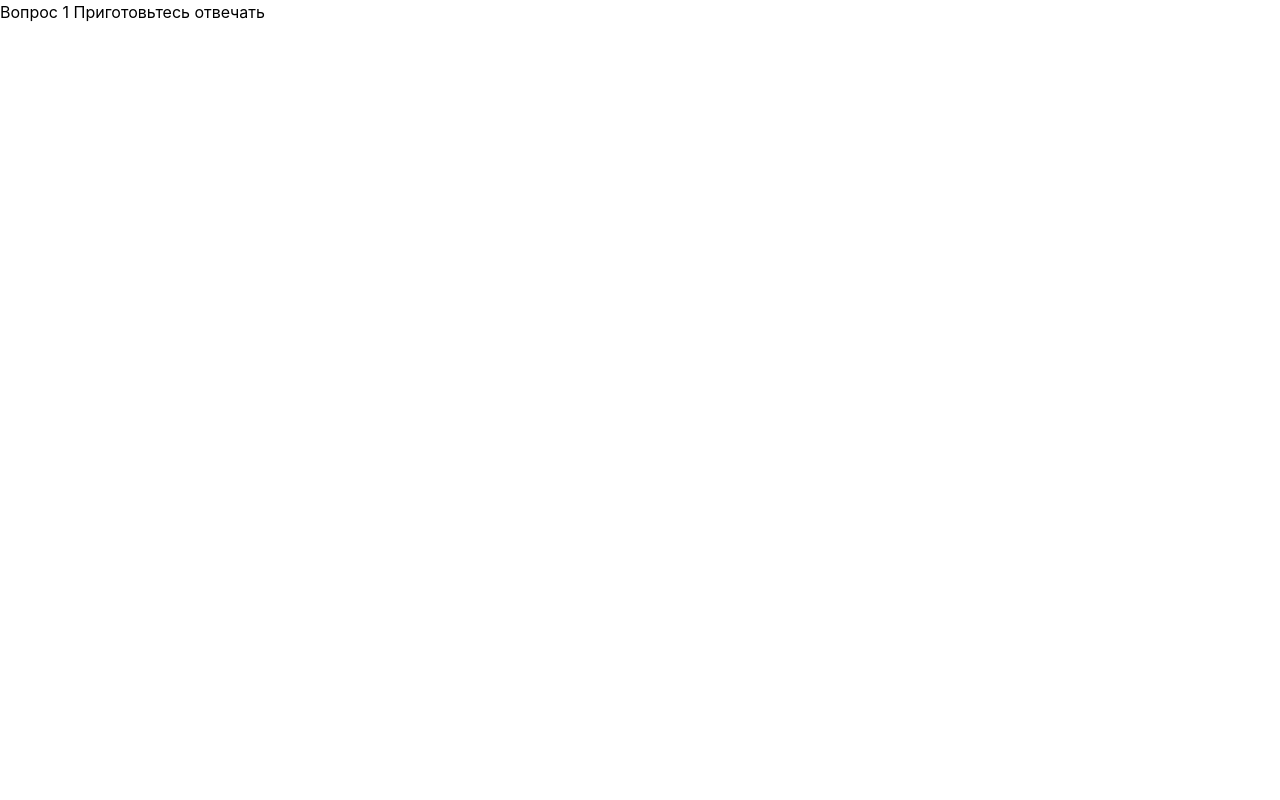
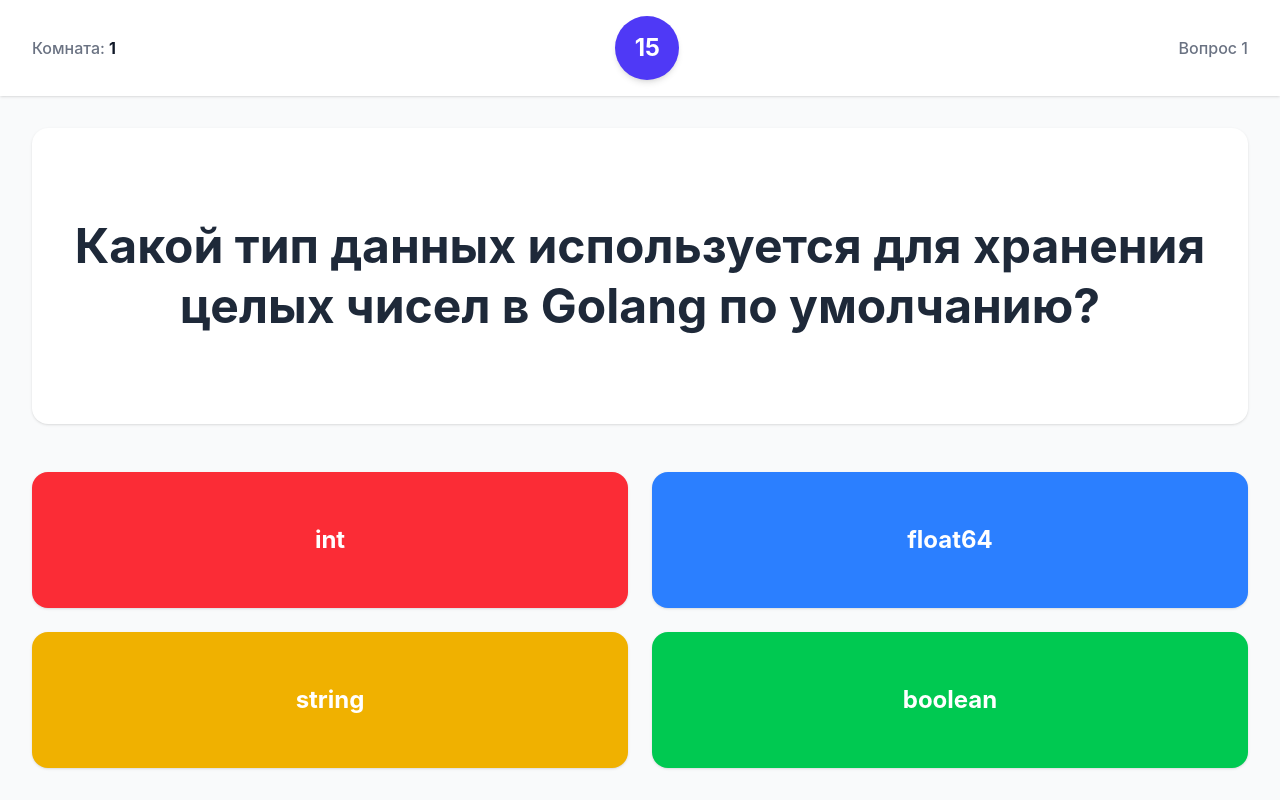
Before and after one commit to h4rdstr1ke/GoQuiz, a React (Vite) app in the folder frontend/: page /quiz/1 in a window 1280 px wide. Built offline with nearby package versions, Linux system fonts and the light colour scheme.

Commit message:
feat: QuizPage UI

```diff
--- a/frontend/src/pages/Quiz.tsx
+++ b/frontend/src/pages/Quiz.tsx
@@ -1,8 +1,125 @@
+import { useState, useEffect } from 'react';
+import { useParams, useNavigate } from 'react-router-dom';
+
+type Role = 'organizer' | 'participant';
+
 export const Quiz = () => {
+    const { roomCode } = useParams<{ roomCode: string }>();
+    const navigate = useNavigate();
+
+    // --- Моковое состояние ---
+
+    const [role] = useState<Role>('participant');
+    const [timeLeft, setTimeLeft] = useState(20);
+    const [selectedOption, setSelectedOption] = useState<string | null>(null);
+
+    // Заглушка текущего вопроса
+    const currentQuestion = {
+        number: 1,
+        text: "Какой тип данных используется для хранения целых чисел в Golang по умолчанию?",
+        options: [
+            { id: '1', text: 'int', color: 'bg-red-500 hover:bg-red-600' },
+            { id: '2', text: 'float64', color: 'bg-blue-500 hover:bg-blue-600' },
+            { id: '3', text: 'string', color: 'bg-yellow-500 hover:bg-yellow-600' },
+            { id: '4', text: 'boolean', color: 'bg-green-500 hover:bg-green-600' },
+        ]
+    };
+
+    // --- Эмуляция таймера ---
+    useEffect(() => {
+        if (timeLeft > 0) {
+            const timerId = setTimeout(() => setTimeLeft(timeLeft - 1), 1000);
+            return () => clearTimeout(timerId);
+        }
+    }, [timeLeft]);
+
+    // --- Обработчики ---
+    const handleAnswer = (optionId: string) => {
+        // Разрешаем ответить только один раз и если время не вышло
+        if (!selectedOption && timeLeft > 0) {
+            setSelectedOption(optionId);
+            console.log(`Отправка по WebSocket: Ответ ${optionId}`);
+        }
+    };
+
+    const handleNextQuestion = () => {
+        alert('Переход к следующему вопросу (или таблице результатов)');
+        navigate('/dashboard'); // Пока просто возвращаем в кабинет
+    };
+
     return (
-        <div>
-            Вопрос 1
-            Приготовьтесь отвечать
+        <div className="flex min-h-screen flex-col bg-gray-50 font-sans">
+
+            {/* Верхний бар с таймером и информацией */}
+            <header className="flex items-center justify-between bg-white px-8 py-4 shadow-sm">
+                <div className="text-gray-500 font-medium">
+                    Комната: <span className="font-bold text-gray-900">{roomCode}</span>
+                </div>
+
+                {/* Таймер */}
+                <div className={`flex h-16 w-16 items-center justify-center rounded-full text-2xl font-bold text-white shadow-md transition-colors ${timeLeft <= 5 ? 'bg-red-500 animate-pulse' : 'bg-indigo-600'}`}>
+                    {timeLeft}
+                </div>
+
+                <div className="text-gray-500 font-medium">
+                    Вопрос {currentQuestion.number}
+                </div>
+            </header>
+
+            {/* Основная зона с вопросом */}
+            <main className="flex flex-1 flex-col p-8">
+
+                {/* Текст вопроса */}
+                <div className="mb-12 flex flex-1 items-center justify-center rounded-2xl bg-white p-8 shadow-sm text-center">
+                    <h1 className="text-3xl md:text-5xl font-bold text-gray-800 leading-tight">
+                        {currentQuestion.text}
+                    </h1>
+                </div>
+
+                {/* Зона ответов / управления */}
+                {role === 'participant' ? (
+                    /* Интерфейс участника: Кнопки ответов */
+                    <div className="grid grid-cols-1 gap-4 md:grid-cols-2 md:gap-6 flex-1 max-h-[40vh]">
+                        {currentQuestion.options.map((opt) => {
+                            // Логика подсветки выбранного ответа
+                            const isSelected = selectedOption === opt.id;
+                            const isFaded = selectedOption !== null && !isSelected;
+
+                            return (
+                                <button
+                                    key={opt.id}
+                                    onClick={() => handleAnswer(opt.id)}
+                                    disabled={selectedOption !== null || timeLeft === 0}
+                                    className={`flex items-center justify-center rounded-2xl p-6 text-2xl font-bold text-white shadow-sm transition-all duration-200
+                    ${opt.color}
+                    ${isFaded ? 'opacity-40 grayscale transform scale-95' : ''}
+                    ${isSelected ? 'ring-8 ring-white ring-opacity-50 transform scale-105 shadow-xl' : ''}
+                    ${selectedOption === null && timeLeft > 0 ? 'active:scale-95' : 'cursor-default'}
+                  `}
+                                >
+                                    {opt.text}
+                                </button>
+                            );
+                        })}
+                    </div>
+                ) : (
+                    /* Интерфейс организатора: Статистика и управление */
+                    <div className="flex flex-col items-center justify-center space-y-6 flex-1">
+                        <div className="text-xl text-gray-600">
+                            Ожидаем ответы участников...
+                        </div>
+                        {timeLeft === 0 && (
+                            <button
+                                onClick={handleNextQuestion}
+                                className="rounded-full bg-indigo-600 px-12 py-4 text-xl font-bold text-white shadow-lg hover:bg-indigo-700 transition-transform hover:-translate-y-1"
+                            >
+                                Следующий вопрос
+                            </button>
+                        )}
+                    </div>
+                )}
+            </main>
+
         </div>
     );
 };
```
